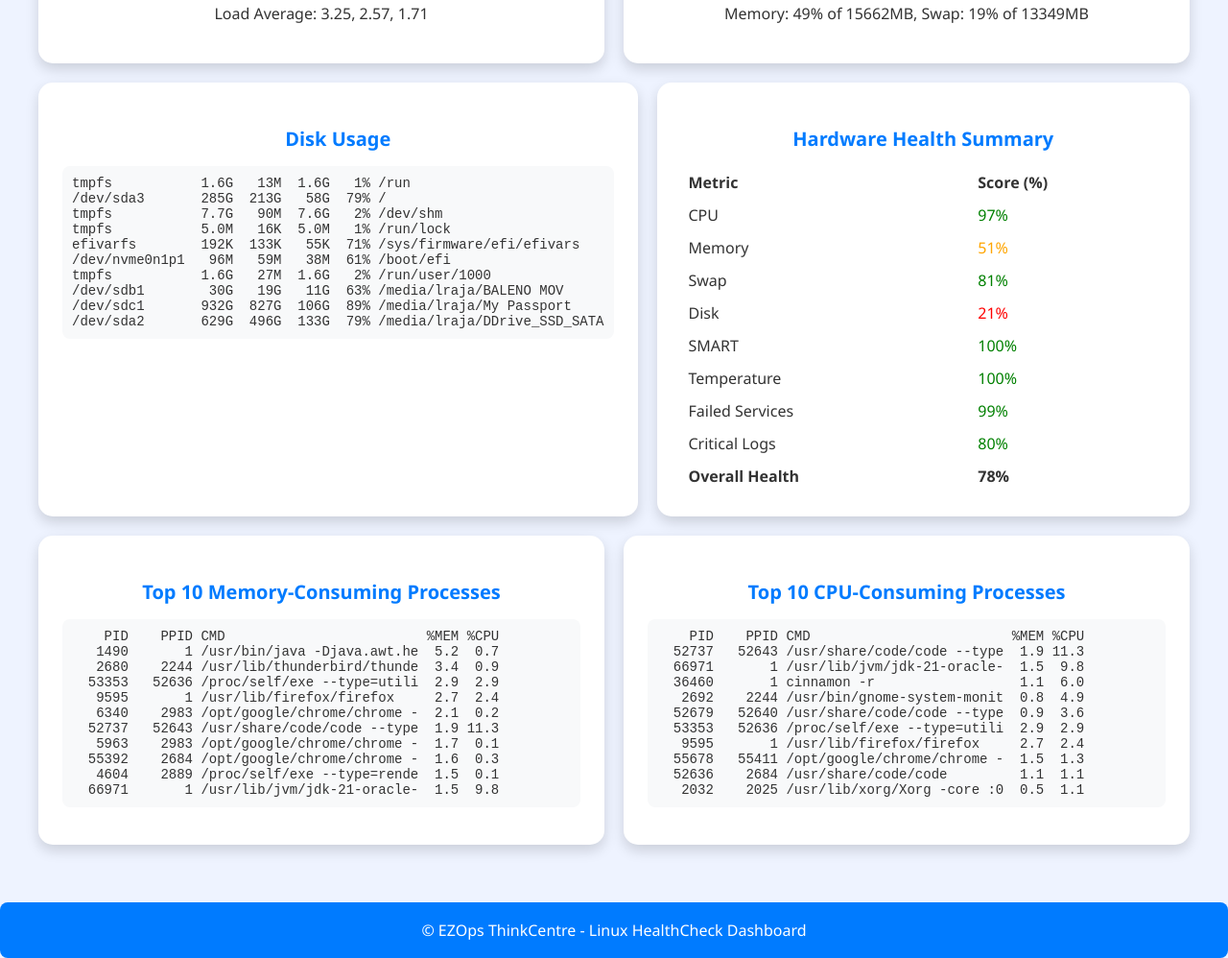
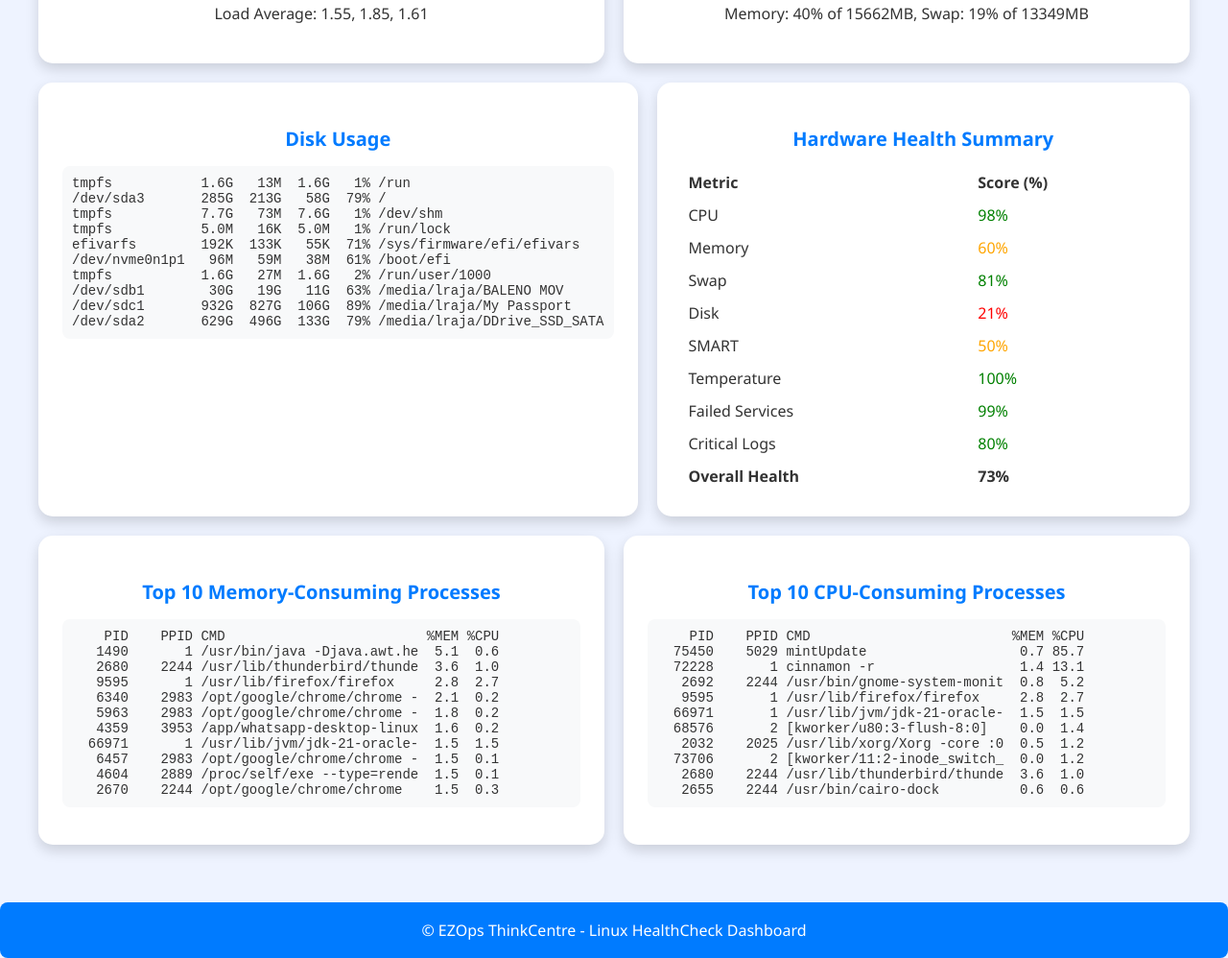
Before and after one commit to loganathr20/EZOps_Netlify, a plain HTML site: page Reports/linux_healthcheck_dashboard_report.html in a window 1280 px wide. Shown: the part 752-1750 px from the top of the page at 96% size. Drawn offline with nearby package versions, Linux system fonts and the light colour scheme.

Commit message:
Auto commit: 2025-12-26 14:06:10

```diff
--- a/Reports/linux_healthcheck_dashboard_report.html
+++ b/Reports/linux_healthcheck_dashboard_report.html
@@ -27,24 +27,24 @@ footer { background:#007bff; color:white; text-align:center; padding:18px; margi
 <body>
 <div class="info-bar">
     Host: <b>LinuxMint-Thinkcentre</b> &nbsp;&nbsp; | &nbsp;&nbsp;
-    Report Generated: <b>2025-12-26 13:58:07 +0530</b>
+    Report Generated: <b>2025-12-26 14:02:23 +0530</b>
 </div>
 
 <div class="summary-panel">
-  <div class="summary-card"><h4>System Uptime</h4><p>Uptime: up 2 hours, 54 minutes</p><p>Boot: 2025-12-26 11:03</p></div>
-  <div class="summary-card"><h4>Overall CPU Usage</h4><p>3%</p></div>
-  <div class="summary-card"><h4>Memory Usage</h4><p>49%</p></div>
+  <div class="summary-card"><h4>System Uptime</h4><p>Uptime: up 2 hours, 58 minutes</p><p>Boot: 2025-12-26 11:03</p></div>
+  <div class="summary-card"><h4>Overall CPU Usage</h4><p>2%</p></div>
+  <div class="summary-card"><h4>Memory Usage</h4><p>40%</p></div>
   <div class="summary-card"><h4>Swap Usage</h4><p>19%</p></div>
   <div class="summary-card"><h4>GPU</h4><p>Usage: N/A%<br>Temp: N/A°C</p></div>
-  <div class="summary-card"><h4>Overall Health</h4><div class="health-badge" style="background:#5cb85c;">Very Good (78%)</div></div>
+  <div class="summary-card"><h4>Overall Health</h4><div class="health-badge" style="background:#5cb85c;">Very Good (73%)</div></div>
 </div>
 
 <div class="container">
-<div class="card"><h3>CPU Usage per Core</h3><canvas id="cpuChart"></canvas><p>Load Average: 3.25, 2.57, 1.71</p></div>
-<div class="card"><h3>Memory & Swap Usage</h3><canvas id="memSwapChart"></canvas><p>Memory: 49% of 15662MB, Swap: 19% of 13349MB</p></div>
+<div class="card"><h3>CPU Usage per Core</h3><canvas id="cpuChart"></canvas><p>Load Average: 1.55, 1.85, 1.61</p></div>
+<div class="card"><h3>Memory & Swap Usage</h3><canvas id="memSwapChart"></canvas><p>Memory: 40% of 15662MB, Swap: 19% of 13349MB</p></div>
 <div class="card"><h3>Disk Usage</h3><pre>tmpfs           1.6G   13M  1.6G   1% /run
 /dev/sda3       285G  213G   58G  79% /
-tmpfs           7.7G   90M  7.6G   2% /dev/shm
+tmpfs           7.7G   73M  7.6G   1% /dev/shm
 tmpfs           5.0M   16K  5.0M   1% /run/lock
 efivarfs        192K  133K   55K  71% /sys/firmware/efi/efivars
 /dev/nvme0n1p1   96M   59M   38M  61% /boot/efi
@@ -55,40 +55,40 @@ tmpfs           1.6G   27M  1.6G   2% /run/user/1000
 <div class="card"><h3>Hardware Health Summary</h3>
 <table class="table-fixed">
 <tr><th>Metric</th><th>Score (%)</th></tr>
-<tr><td>CPU</td><td style="color:green">97%</td></tr>
-<tr><td>Memory</td><td style="color:orange">51%</td></tr>
+<tr><td>CPU</td><td style="color:green">98%</td></tr>
+<tr><td>Memory</td><td style="color:orange">60%</td></tr>
 <tr><td>Swap</td><td style="color:green">81%</td></tr>
 <tr><td>Disk</td><td style="color:red">21%</td></tr>
-<tr><td>SMART</td><td style="color:green">100%</td></tr>
+<tr><td>SMART</td><td style="color:orange">50%</td></tr>
 <tr><td>Temperature</td><td style="color:green">100%</td></tr>
 <tr><td>Failed Services</td><td style="color:green">99%</td></tr>
 <tr><td>Critical Logs</td><td style="color:green">80%</td></tr>
-<tr><th>Overall Health</th><th>78%</th></tr>
+<tr><th>Overall Health</th><th>73%</th></tr>
 </table>
 </div>
 
 <div class="card"><h3>Top 10 Memory-Consuming Processes</h3><pre>    PID    PPID CMD                         %MEM %CPU
-   1490       1 /usr/bin/java -Djava.awt.he  5.2  0.7
-   2680    2244 /usr/lib/thunderbird/thunde  3.4  0.9
-  53353   52636 /proc/self/exe --type=utili  2.9  2.9
-   9595       1 /usr/lib/firefox/firefox     2.7  2.4
+   1490       1 /usr/bin/java -Djava.awt.he  5.1  0.6
+   2680    2244 /usr/lib/thunderbird/thunde  3.6  1.0
+   9595       1 /usr/lib/firefox/firefox     2.8  2.7
    6340    2983 /opt/google/chrome/chrome -  2.1  0.2
-  52737   52643 /usr/share/code/code --type  1.9 11.3
-   5963    2983 /opt/google/chrome/chrome -  1.7  0.1
-  55392    2684 /opt/google/chrome/chrome -  1.6  0.3
+   5963    2983 /opt/google/chrome/chrome -  1.8  0.2
+   4359    3953 /app/whatsapp-desktop-linux  1.6  0.2
+  66971       1 /usr/lib/jvm/jdk-21-oracle-  1.5  1.5
+   6457    2983 /opt/google/chrome/chrome -  1.5  0.1
    4604    2889 /proc/self/exe --type=rende  1.5  0.1
-  66971       1 /usr/lib/jvm/jdk-21-oracle-  1.5  9.8</pre></div>
+   2670    2244 /opt/google/chrome/chrome    1.5  0.3</pre></div>
 <div class="card"><h3>Top 10 CPU-Consuming Processes</h3><pre>    PID    PPID CMD                         %MEM %CPU
-  52737   52643 /usr/share/code/code --type  1.9 11.3
-  66971       1 /usr/lib/jvm/jdk-21-oracle-  1.5  9.8
-  36460       1 cinnamon -r                  1.1  6.0
-   2692    2244 /usr/bin/gnome-system-monit  0.8  4.9
-  52679   52640 /usr/share/code/code --type  0.9  3.6
-  53353   52636 /proc/self/exe --type=utili  2.9  2.9
-   9595       1 /usr/lib/firefox/firefox     2.7  2.4
-  55678   55411 /opt/google/chrome/chrome -  1.5  1.3
-  52636    2684 /usr/share/code/code         1.1  1.1
-   2032    2025 /usr/lib/xorg/Xorg -core :0  0.5  1.1</pre></div>
+  75450    5029 mintUpdate                   0.7 85.7
+  72228       1 cinnamon -r                  1.4 13.1
+   2692    2244 /usr/bin/gnome-system-monit  0.8  5.2
+   9595       1 /usr/lib/firefox/firefox     2.8  2.7
+  66971       1 /usr/lib/jvm/jdk-21-oracle-  1.5  1.5
+  68576       2 [kworker/u80:3-flush-8:0]    0.0  1.4
+   2032    2025 /usr/lib/xorg/Xorg -core :0  0.5  1.2
+  73706       2 [kworker/11:2-inode_switch_  0.0  1.2
+   2680    2244 /usr/lib/thunderbird/thunde  3.6  1.0
+   2655    2244 /usr/bin/cairo-dock          0.6  0.6</pre></div>
 
 </div>
 
@@ -97,7 +97,7 @@ tmpfs           1.6G   27M  1.6G   2% /run/user/1000
 window.addEventListener('load', () => {
     new Chart(document.getElementById('cpuChart'), {
         type:'bar',
-        data:{labels:["Core 1","Core 2","Core 3","Core 4","Core 5","Core 6","Core 7","Core 8","Core 9","Core 10","Core 11","Core 12","Core 13","Core 14","Core 15","Core 16","Core 17","Core 18","Core 19","Core 20"], datasets:[{label:'CPU %', data:[0,0,0,0,-3,0,3,3,6,19,23,6,6,0,3,0,6,0,0,0], backgroundColor:["rgba(42,157,143,0.8)","rgba(42,157,143,0.8)","rgba(42,157,143,0.8)","rgba(42,157,143,0.8)","rgba(42,157,143,0.8)","rgba(42,157,143,0.8)","rgba(42,157,143,0.8)","rgba(42,157,143,0.8)","rgba(42,157,143,0.8)","rgba(42,157,143,0.8)","rgba(42,157,143,0.8)","rgba(42,157,143,0.8)","rgba(42,157,143,0.8)","rgba(42,157,143,0.8)","rgba(42,157,143,0.8)","rgba(42,157,143,0.8)","rgba(42,157,143,0.8)","rgba(42,157,143,0.8)","rgba(42,157,143,0.8)","rgba(42,157,143,0.8)"]}]},
+        data:{labels:["Core 1","Core 2","Core 3","Core 4","Core 5","Core 6","Core 7","Core 8","Core 9","Core 10","Core 11","Core 12","Core 13","Core 14","Core 15","Core 16","Core 17","Core 18","Core 19","Core 20"], datasets:[{label:'CPU %', data:[3,0,9,3,6,0,0,-3,3,3,9,3,6,3,3,0,3,3,0,0], backgroundColor:["rgba(42,157,143,0.8)","rgba(42,157,143,0.8)","rgba(42,157,143,0.8)","rgba(42,157,143,0.8)","rgba(42,157,143,0.8)","rgba(42,157,143,0.8)","rgba(42,157,143,0.8)","rgba(42,157,143,0.8)","rgba(42,157,143,0.8)","rgba(42,157,143,0.8)","rgba(42,157,143,0.8)","rgba(42,157,143,0.8)","rgba(42,157,143,0.8)","rgba(42,157,143,0.8)","rgba(42,157,143,0.8)","rgba(42,157,143,0.8)","rgba(42,157,143,0.8)","rgba(42,157,143,0.8)","rgba(42,157,143,0.8)","rgba(42,157,143,0.8)"]}]},
         options:{responsive:true, scales:{y:{beginAtZero:true, max:100, title:{display:true, text:'Usage %'}}}}
     });
 
@@ -109,7 +109,7 @@ window.addEventListener('load', () => {
             datasets:[
                 {
                     label:'Memory',
-                    data:[49, 51],
+                    data:[40, 60],
                     backgroundColor: ['rgba(220,53,69,0.7)', 'rgba(40,167,69,0.5)'], // Red for used, Green for free
                     borderWidth:1,
                     radius: '90%',
```
